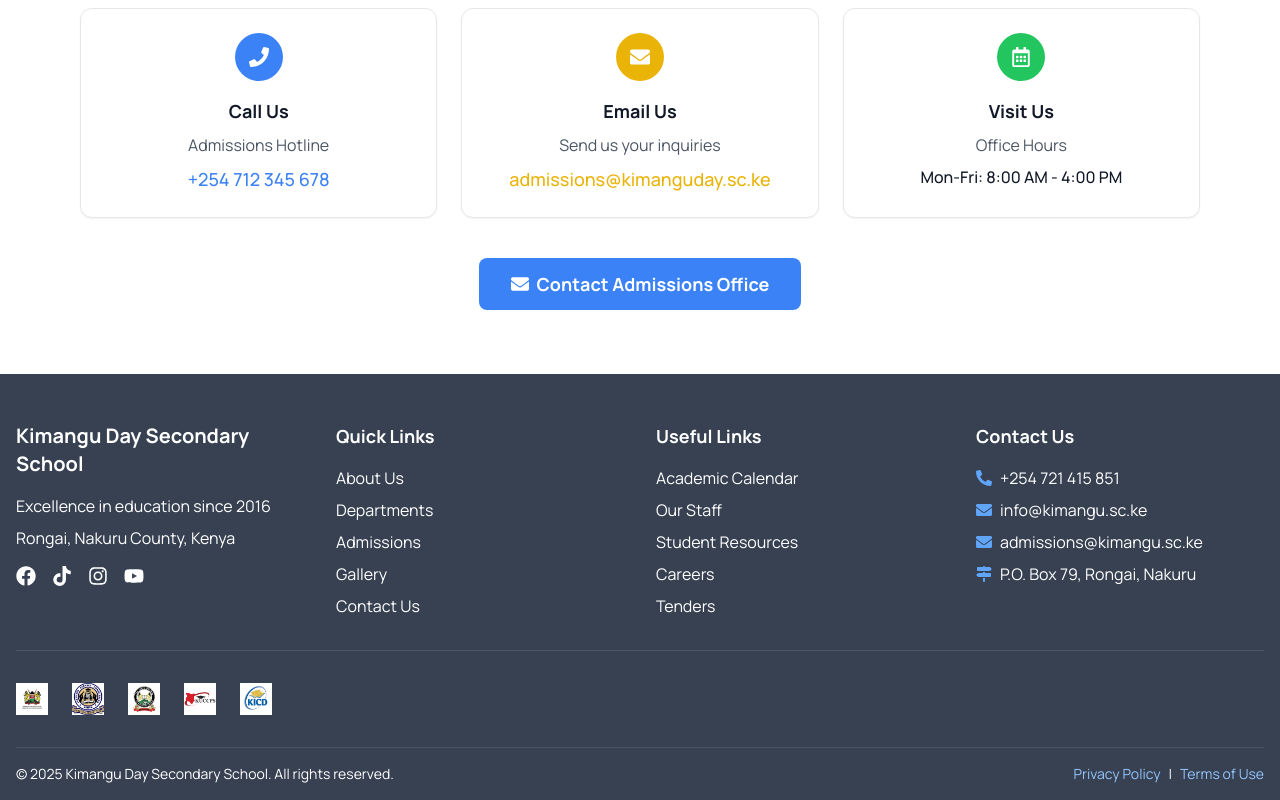
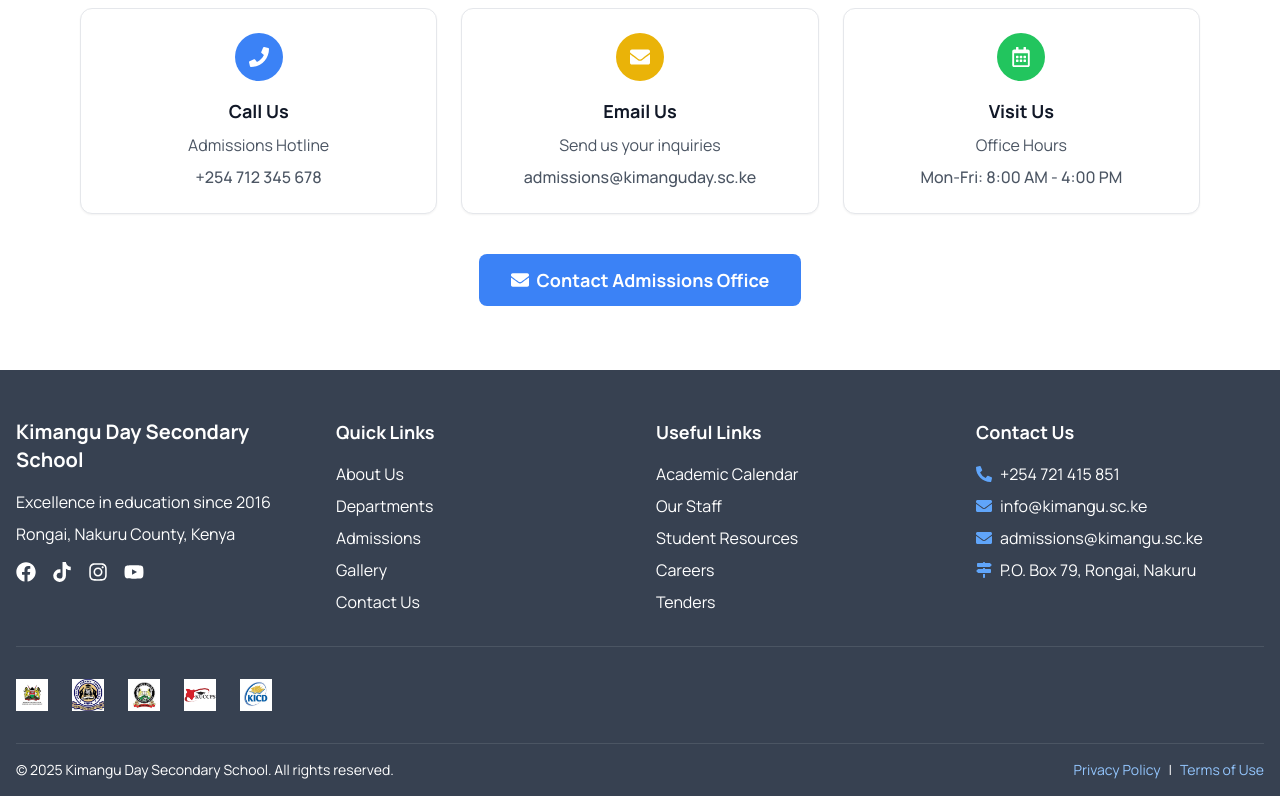
Before and after one commit to jimmindungu3/Kimangu, a React (Vite) app in the folder Client/: page /admissions in a window 1280 px wide. Shown: the part 3056-3856 px from the top of the page. Built offline with nearby package versions, Linux system fonts and the light colour scheme; no server answers.

Commit message:
test email API

```diff
--- a/Client/src/pages/Admissions.jsx
+++ b/Client/src/pages/Admissions.jsx
@@ -439,7 +439,7 @@
                 <p className="mb-2 text-gray-600">Admissions Hotline</p>
                 <a
                   href="tel:+254712345678"
-                  className="text-lg font-medium text-primary hover:underline"
+                  className="font-medium text-gray-600 hover:underline"
                 >
                   +254 712 345 678
                 </a>
@@ -455,7 +455,7 @@
                 <p className="mb-2 text-gray-600">Send us your inquiries</p>
                 <a
                   href="mailto:admissions@kimanguday.sc.ke"
-                  className="text-lg font-medium text-secondary hover:underline"
+                  className="font-medium text-gray-600 hover:underline"
                 >
                   admissions@kimanguday.sc.ke
                 </a>
@@ -469,7 +469,7 @@
                   Visit Us
                 </h3>
                 <p className="mb-2 text-gray-600">Office Hours</p>
-                <p className="font-medium text-gray-900">
+                <p className="font-medium text-gray-600">
                   Mon-Fri: 8:00 AM - 4:00 PM
                 </p>
               </div>
@@ -477,7 +477,7 @@
 
             <div className="mt-10">
               <Link
-                to="/contact"
+                to="/contact-us"
                 className="inline-flex items-center px-8 py-3 text-lg font-semibold text-white rounded-lg bg-primary hover:bg-primary/90"
               >
                 <FaEnvelope className="mr-2" /> Contact Admissions Office
--- a/Client/src/pages/ContactUs.jsx
+++ b/Client/src/pages/ContactUs.jsx
@@ -149,21 +149,20 @@
 
             {/* Contact Card 2 */}
             <div className="p-8 bg-white shadow-lg rounded-2xl">
-              <div className="mb-6">
-                <h3 className="mb-2 text-xl font-semibold">Working Hours</h3>
+              <h3 className="mb-6 text-xl font-semibold">Working Hours</h3>
               <ul className="space-y-3 text-gray-600">
                 <li className="flex items-center gap-3">
                   <FaCheckCircle className="text-xl text-tertiary" />
                   <div>
                     <span className="font-medium">Mon-Fri:</span>
-                      <span className="ml-2">8:00 AM – 5:00 PM</span>
+                    <span className="ml-2">8:00 AM - 5:00 PM</span>
                   </div>
                 </li>
                 <li className="flex items-center gap-3">
                   <FaCheckCircle className="text-xl text-tertiary" />
                   <div>
                     <span className="font-medium">Saturday:</span>
-                      <span className="ml-2">8:00 AM – 12:00 PM</span>
+                    <span className="ml-2">8:00 AM - 12:00 PM</span>
                   </div>
                 </li>
                 <li className="flex items-center gap-3">
@@ -174,7 +173,6 @@
                   </div>
                 </li>
               </ul>
-              </div>
             </div>
           </div>
 
```
Also changed, not shown: 1 other file (tests, documents, lock files or other folders). Lines whose indentation alone changed are shown as unchanged.
